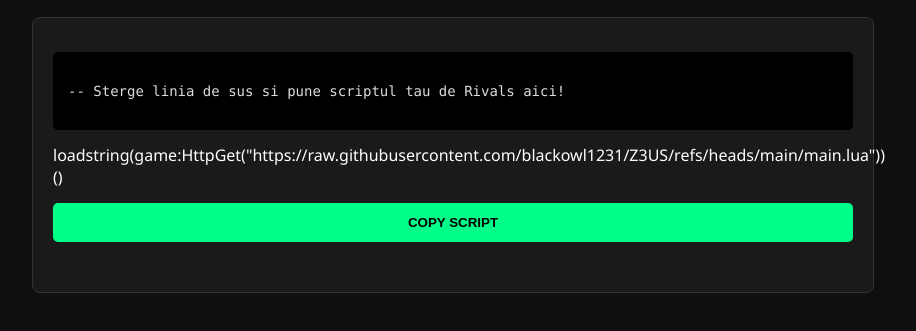
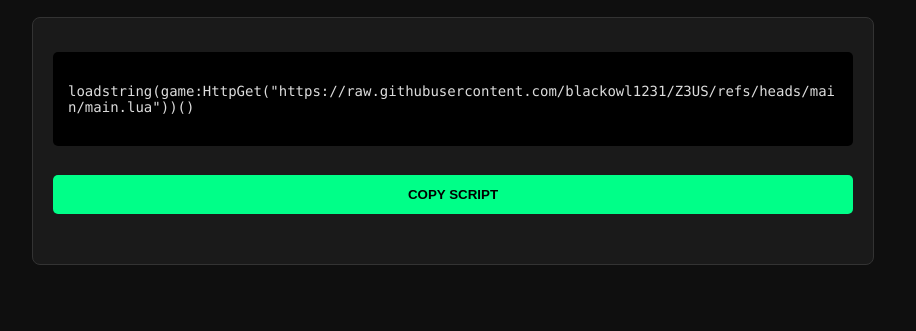
Before and after one commit to RIVALS-shn/scriptZ3us, a plain HTML site: page index.html in a window 1280 px wide. Shown: the part 125-456 px from the top of the page, without its empty margins (187-1103 px from the left). Drawn offline with Linux system fonts and the light colour scheme.

Commit message:
Update script container in index.html
Removed placeholder comment for script insertion.

```diff
--- a/index.html
+++ b/index.html
@@ -74,9 +74,8 @@
         <!-- AICI LIPESTE SCRIPTUL TAU INTRE TAG-URILE <pre> -->
         <pre id="myScript">
 
--- Sterge linia de sus si pune scriptul tau de Rivals aici!
+loadstring(game:HttpGet("https://raw.githubusercontent.com/blackowl1231/Z3US/refs/heads/main/main.lua"))()
         </pre>
-loadstring(game:HttpGet("https://raw.githubusercontent.com/blackowl1231/Z3US/refs/heads/main/main.lua"))()
         <button onclick="copyScript()">COPY SCRIPT</button>
         <div id="status" class="copy-status"></div>
     </div>
```
